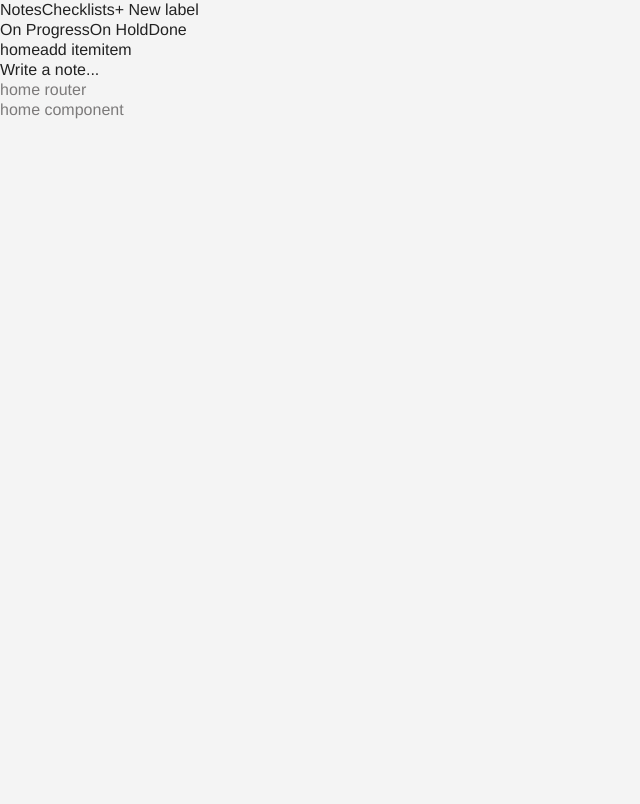
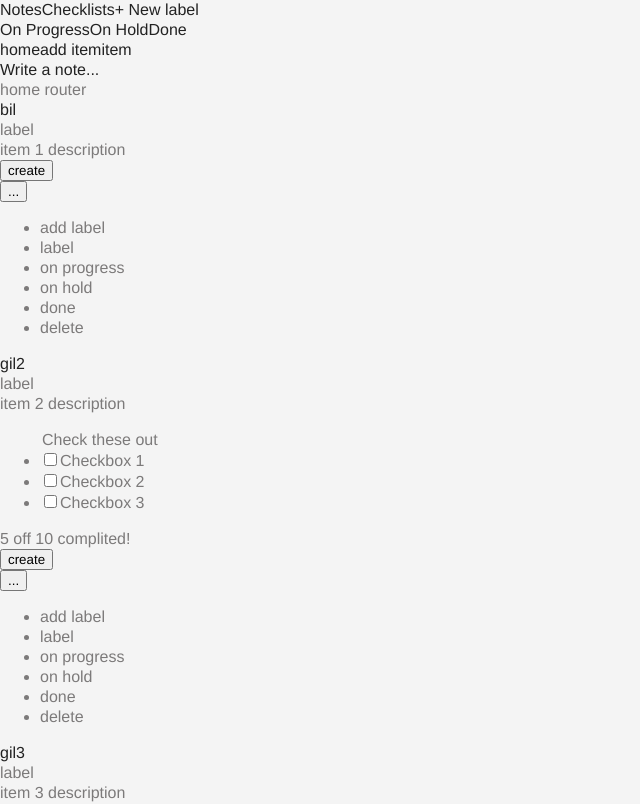
Before and after one commit to gil-ben-tzur/-checklist, a React app: page / in a window 1280 px wide. Shown: the top 804 px of the page, without its empty margins (0-640 px from the left). Built offline with nearby package versions, Linux system fonts and the light colour scheme.

Commit message:
addcontainer

```diff
--- a/src/App.js
+++ b/src/App.js
@@ -2,6 +2,9 @@ import React, { Component } from 'react';
 
 import {BrowserRouter, withRouter, Switch, Route, Link } from 'react-router-dom';
 import Routes from './routes'
+
+import {provider} from 'react-redux';
+import store,{history} from './store';
 
 import SideBar from './components/SideBar'
 import Item from './components/Item'
--- a/src/components/Home/index.js
+++ b/src/components/Home/index.js
@@ -1,9 +1,10 @@
 import React from 'react'
 import classNames from 'classnames'
-import { withRouter } from 'react-router'
+
+import _Item from '../../containers/_item'
 const Home = (props) => (
 	<div>
-	home component
+	<_Item/>
 	</div>
 	)
-export default withRouter(Home)
+export default Home
--- a/src/components/ItemEdit/index.js
+++ b/src/components/ItemEdit/index.js
@@ -12,7 +12,7 @@ class ItemEdit extends React.Component {
 
 	constructor(props){
 	   super(props);
-	   this.goBack = this.goBack.bind(this); // i think you are missing this
+	   this.goBack = this.goBack.bind(this);
 	}
 	goBack(){
 	    this.props.history.goBack();
@@ -34,6 +34,7 @@ class ItemEdit extends React.Component {
 						<textarea placeholder="description"/>
 						</div>
 					</div>
+
 					<button className="btn">Create</button>
 
 				</div>
--- /dev/null
+++ b/src/containers/_item.js
@@ -0,0 +1,99 @@
+import React , {Component}from 'react'
+import {bindActionCreators} from 'redux'
+import {connect} from 'react-redux'
+import { withRouter } from 'react-router'
+import { Link } from 'react-router-dom'
+class _Item extends Component{
+_GetKey(){
+	return this.props.item.map((data) => {
+		return data.id
+
+	});
+}
+_GetItem(){
+	return this.props.item.map((data) => {
+		return (
+			<div className="item" key={data.id}>
+					<div className="item--header">
+						<span className="item--header--title">
+							<Link to={`/edit-item/${data.id,data.title}`}>{data.title}</Link>
+						</span>
+					</div>
+					<div className="label-list">
+						<span className="label-list--item">
+						 label
+						</span>
+					</div>
+					<div className="item--body">
+						<div className="item--body--description">
+						{data.description}
+						</div>
+						{
+							data.isList ?
+
+							<div className="item--body--checklist">
+								<ul className="checklist">
+								    <legend>Check these out</legend>
+				    				<li><input id="checkbox1" type="checkbox" /><label htmlFor="checkbox1">Checkbox 1</label></li>
+				   					<li><input id="checkbox2" type="checkbox" /><label htmlFor="checkbox2">Checkbox 2</label></li>
+				    				<li><input id="checkbox3" type="checkbox" /><label htmlFor="checkbox3">Checkbox 3</label></li>
+				  				</ul>
+				  				<div className="progress-bar">
+									<div className="progress-bar--status">
+										<span>5</span> off <span>10</span> complited!
+									</div>
+									<div className="progress-bar--bg">
+										<div className="progress-bar--fill"></div>
+									</div>
+								</div>
+							</div>
+							:
+							null
+						}
+
+
+					</div>
+
+			<div className="item--footer">
+				<button className="btn btn-create">
+				create
+				</button>
+				<div className="item-menu">
+					<button className="item-menu--toggle">...</button>
+					<ul className="menu-list">
+						<li><span className="add-label">add label</span></li>
+						<li><span className="label"> label</span></li>
+						<li><span className="status on-progress">on progress</span></li>
+						<li><span className="status on-hold">on hold</span></li>
+						<li><span className="status done">done</span></li>
+						<li><span className="delete">delete</span></li>
+					</ul>
+				</div>
+			</div>
+			</div>
+			);
+	});
+}
+
+	render (){
+		return(
+			<div className="items" >
+			   {this._GetItem()}
+			</div>
+
+
+
+
+
+
+
+		);
+	}
+}
+
+function mapStateToProps(state){
+	return{
+		item:state.itemData
+	}
+}
+export default connect(mapStateToProps)(_Item)
--- a/src/index.js
+++ b/src/index.js
@@ -1,8 +1,17 @@
 import React from 'react';
 import ReactDOM from 'react-dom';
-
+import {Provider} from 'react-redux';
+import {createStore} from 'redux';
+import allReducers from './reducers'
 import App from './App.js';
 import registerServiceWorker from './registerServiceWorker';
 
-ReactDOM.render(<App />, document.getElementById('root'));
+const store = createStore(allReducers)
+
+ReactDOM.render(
+	<Provider store={store}>
+		<App/>
+	</Provider>,
+	document.getElementById('root')
+	);
 registerServiceWorker();
--- a/src/reducers/index.js
+++ b/src/reducers/index.js
@@ -1,8 +1,11 @@
-import list from './list';
-import {combinReducers} from 'redux';
+import {combineReducers} from 'redux';
+import Item from './item';
+import Label from './labels';
 
-const rootReducer = combinReducers({
-	list
+
+const allReducers = combineReducers({
+	itemData:Item,
+	labelData:Label
 });
 
-export default rootReducer;
+export default allReducers;
--- /dev/null
+++ b/src/reducers/item.js
@@ -0,0 +1,40 @@
+//
+
+export default function(){
+	return[
+	{
+		id:1,
+		title:"bil",
+		description:"item 1 description",
+		isList:false
+		/*status:{
+			onProgress:true,
+			onHold:false,
+			done:false
+		}*/
+	},
+	{
+		id:2,
+		title:"gil2",
+		description:"item 2 description",
+		isList:true
+		/*status:{
+			onProgress:true,
+			onHold:false,
+			done:false
+		}*/
+	}
+	,
+	{
+		id:3,
+		title:"gil3",
+		description:"item 3 description",
+		isList:true
+		/*status:{
+			onProgress:true,
+			onHold:false,
+			done:false
+		}*/
+	}
+	]
+}
--- /dev/null
+++ b/src/reducers/labels.js
@@ -0,0 +1,5 @@
+export default function(){
+	return[
+	{label:1,labelName:"label name"}
+	]
+}
--- /dev/null
+++ b/src/routes/EditItem.js
@@ -0,0 +1,7 @@
+import React from 'react'
+import ItemEdit from '../components/ItemEdit'
+import {bindActionCreators} from 'redux'
+import {connect} from 'react-redux'
+
+
+export default () => <div> <ItemEdit /></div>
--- a/src/routes/index.js
+++ b/src/routes/index.js
@@ -5,11 +5,13 @@ import Home from './Home'
 import Item from './Item'
 import NoMatch from './NoMatch'
 import AddItem from './AddItem'
+import EditItem from './EditItem'
 export default ()=> (
 			<Switch>
 				<Route exact path="/" component={Home} />
 				<Route exact path="/item/" component={Item} />
 				<Route path="/add-item/" component={AddItem} />
+				<Route path="/edit-item/" component={EditItem} />
 				<Route exact path="/lists/" component={Home} />
 				<Route exact path="/notes/" component={Home} />
 				<Route exact path="/on-progress/" component={Home} />
--- a/src/store.js
+++ b/src/store.js
@@ -1,5 +1,5 @@
 import {createStore} from 'redux';
-import {} from './reducers';
-export default (initialState) =>{
-	return createStore(rootReducer, initialState);
-}
+import allReducers from './reducers'
+import {provider} from 'react-redux'
+
+const store = createStore(allReducers);
```
Also changed, not shown: src/actions/actionCreators.js (added, +16 -0 lines).
